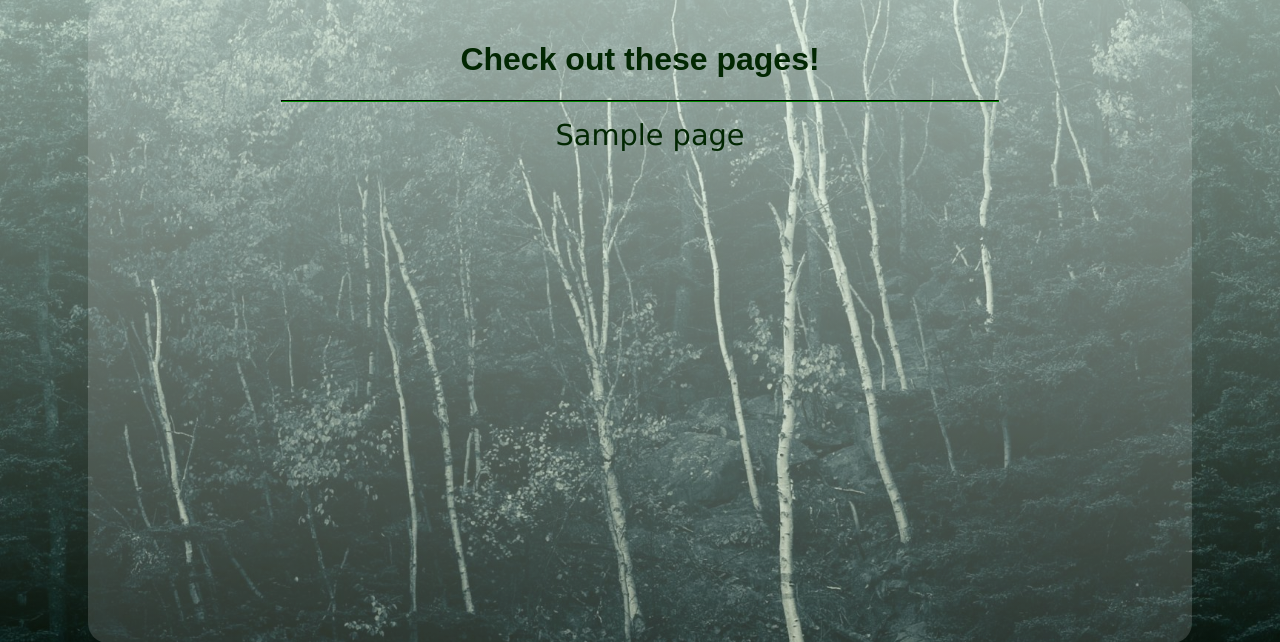
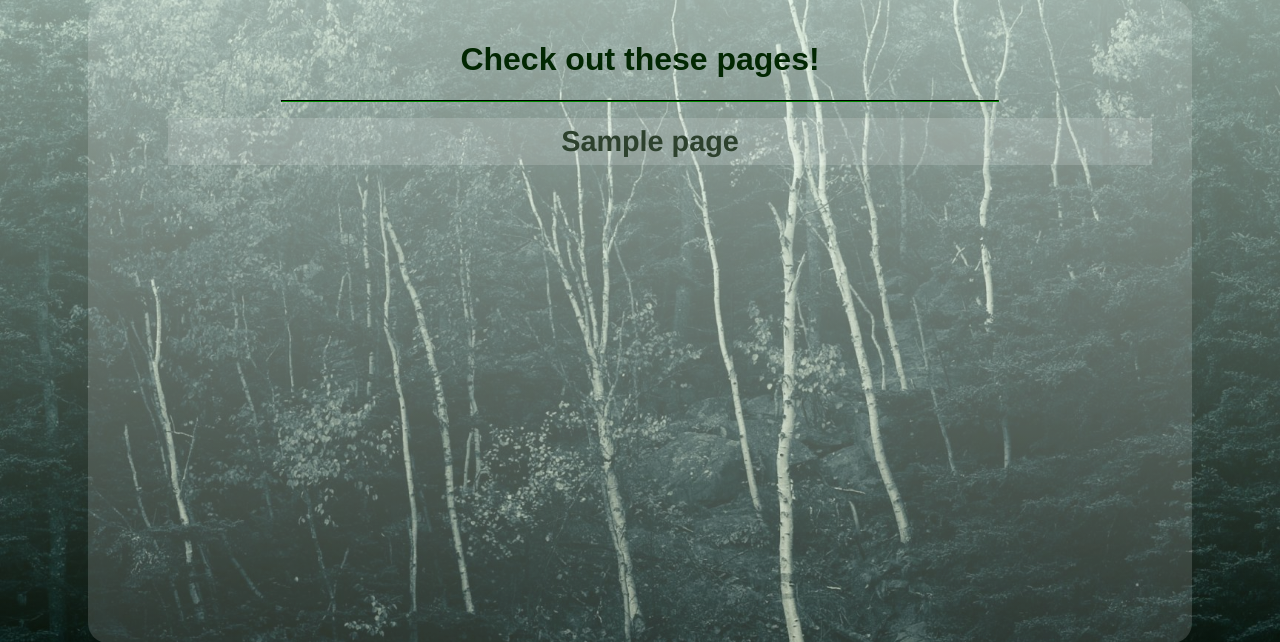
Before and after one commit to yeungjoseph/portal_cms, a Node project: template views/home.ejs in a window 1280 px wide. Shown: the part 120-762 px from the top of the page. Run offline with Node 20 templates, Linux system fonts and the light colour scheme; the template is opened without the code that fills it: most values are stand-ins (such as "Sample title", 1, 10 or a date in 2020).

Commit message:
Made things a little prettier

```diff
--- a/public/stylesheets/main.css
+++ b/public/stylesheets/main.css
@@ -132,6 +132,18 @@ div.content.home, div.content.template {
 	border-radius: 20px;
 }
 
+.home-pl {
+	padding: 7px 0px;
+}
+
+.home-pl:nth-child(even) {
+	background-color: rgba(255,255,255,0.24);
+}
+
+.home-pl:nth-child(odd) {
+	background-color: rgba(255,255,255,0.15);
+}
+
 div.content.home {
 	text-align: center;
 }
@@ -144,8 +156,9 @@ div.content.home {
 .page-list {
 	margin-left: -20px;
 	font-size: 1.8em;
-	font-family: verdana;
-	color: rgb(2, 39, 2);
+	font-family: 'Helvetica';
+	font-weight: bold;
+	color: rgb(45, 65, 45);
 }
 
 .home, nav.home a {
--- a/routes/admin.js
+++ b/routes/admin.js
@@ -83,7 +83,6 @@ router.post('/edit/:id', function(req, res) {
 	{ new: true }, function(err, updatedPage) {
 		if (err) {
 			if (err.code === 11000) {
-				console.log('duplicate url');
 				return res.render('editpage', { page: {
 					_id: req.params.id.trim(),
 					title: req.body.title,
--- a/views/admin-header.ejs
+++ b/views/admin-header.ejs
@@ -1,5 +1,7 @@
 <nav>
-	<a href="/admin">Home</a>  |
+	<a href="/">Home</a>  |
+	<a href="/admin">Dashboard</a>  |
 	<a href="/admin/editadmin">Edit Account</a>  |
 	<a href="/admin/logout" id="login">Logout</a>
+	<a href="/" id="welcome">Welcome <%= user.name %>!</a>
 </nav>
--- a/views/editadmin.ejs
+++ b/views/editadmin.ejs
@@ -24,7 +24,7 @@
 				<input type="password" name="password1" required /> <br/>
 				Retype Password:<br/>
 				<input type="password" name="password2" required /> <br/>
-				<input type="reset" value="Clear"/>
+				<input type="reset" value="Revert"/>
 				<input type="submit" value="Save"/>
 			</form>
 		</div>
--- a/views/editpage.ejs
+++ b/views/editpage.ejs
@@ -6,10 +6,11 @@
 		<link rel="stylesheet" type="text/css" href="/stylesheets/admin.css"/>
 	</head>
 	<body>
-		<header>Edit Page</header>
+		<header>Advanced - Edit Page</header>
 		<% include admin-header %>
 
 		<div class="content bg">
+			<h2>Edit Page</h2><hr class="short">
 			<% if(typeof urlErr !== 'undefined') { %>
 			<h4 class="auth-error"><%= urlErr %></h4>
 			<% } %>
@@ -31,7 +32,7 @@
 					<option value="t3">Template 3</option>
 				</select> <br/>
 			<!-- Clear/Save -->
-				<input type="reset" value="Clear"/>
+				<input type="reset" value="Revert"/>
 				<input type="submit" value="Save"/>
 			</form>
 		</div>
--- a/views/home.ejs
+++ b/views/home.ejs
@@ -15,7 +15,7 @@
             <!-- List all visible pages -->
             <ul>
             <% for (var i = 0; i < pages.length; i++) {%>
-                <li><a class="page-list" href="/<%= pages[i].url %>"><%= pages[i].title %></a></li>
+                <li class="home-pl"><a class="page-list" href="/<%= pages[i].url %>"><%= pages[i].title %></a></li>
             <% } %>
             </ul>
 		</div>
```
